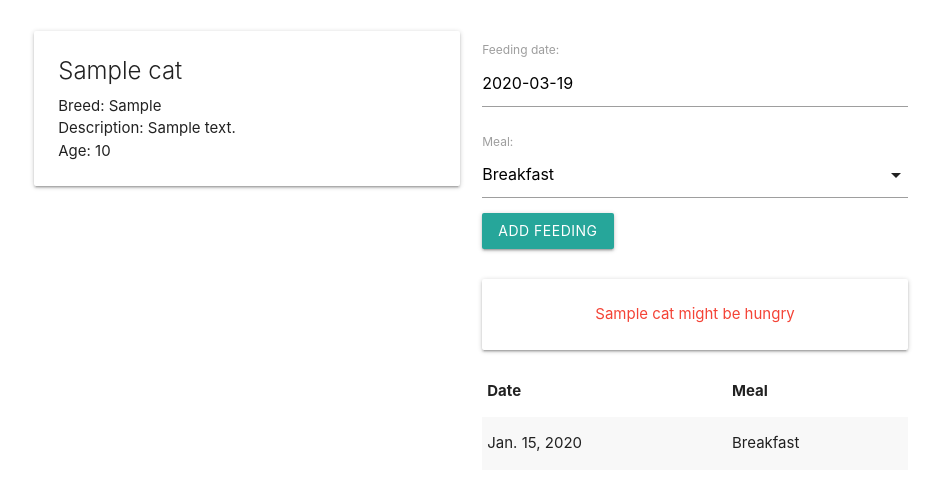
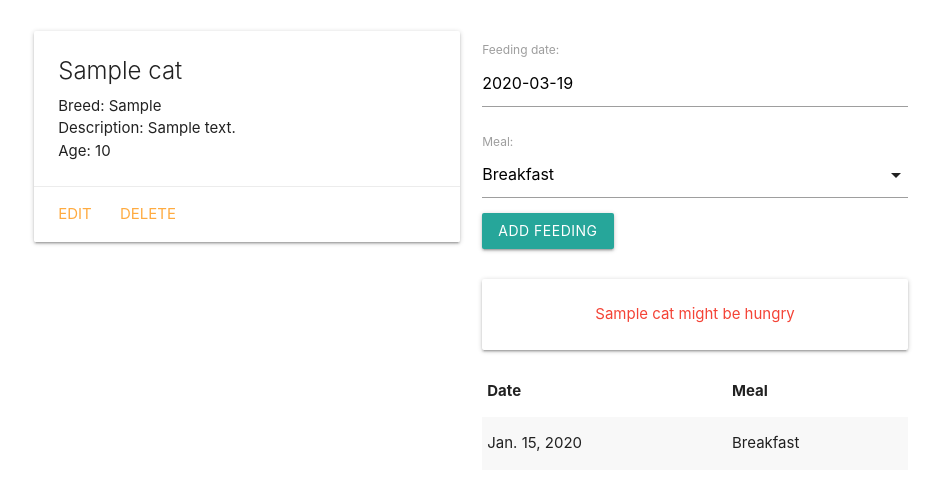
Before and after one commit to JSinkler713/cats, a Django app: page /cats/1/ in a window 1280 px wide. Shown: the part 177-659 px from the top of the page, without its empty margins (169-1110 px from the left). Run offline with Django 3.2, Linux system fonts and the light colour scheme; tables that the repository leaves empty hold one stand-in row (values such as "Sample post"); parts of the project's set-up code (start-up, migrations or seed data) failed here and were passed over.

Commit message:
adds user-cat relationship

```diff
--- a/catcollector/main_app/models.py
+++ b/catcollector/main_app/models.py
@@ -2,6 +2,8 @@ from django.db import models
 from datetime import date
 # this import is used with CBVs (see Toy:get_absolute_url())
 from django.urls import reverse
+# Import the User model provided by Django
+from django.contrib.auth.models import User
 
 # Anytime we add a new model or modify a model's properties/columns/fields, we need to generate a migrations file
 # Once a new migration file is created, we need to run it
@@ -35,6 +37,8 @@ class Cat(models.Model):
     age = models.IntegerField()
     # Adds a M:M relationship between Cats and Toys
     toys = models.ManyToManyField(Toy)
+    # Adds a 1:M relationship between a User and their Cats
+    user = models.ForeignKey(User, on_delete=models.CASCADE)
 
     # Makes sure we print the cats name and not a confusing model object
     def __str__(self):
--- a/catcollector/main_app/templates/cats/detail.html
+++ b/catcollector/main_app/templates/cats/detail.html
@@ -15,6 +15,10 @@
         {% else %}
           <p>Age: Kitten</p>
         {% endif %}
+      </div>
+      <div class="card-action">
+        <a href="{% url 'cats_update' cat.id %}">Edit</a>
+        <a href="{% url 'cats_delete' cat.id %}">Delete</a>
       </div>
     </div>
   </div>
--- a/catcollector/main_app/urls.py
+++ b/catcollector/main_app/urls.py
@@ -7,6 +7,8 @@ urlpatterns = [
     path('cats/', views.cats_index, name='index'),
     path('cats/new/', views.new_cat, name='new_cat'),
     path('cats/<int:cat_id>/', views.cats_detail, name='detail'),
+    path('cats/<int:cat_id>/update', views.cats_update, name='cats_update'),
+    path('cats/<int:cat_id>/delete', views.cats_delete, name='cats_delete'),
     path('cats/<int:cat_id>/add_feeding/', views.add_feeding, name='add_feeding'),
     path('cats/<int:cat_id>/assoc_toy/<int:toy_id>/', views.assoc_toy, name="assoc_toy"),
     #------------------------------------------
--- a/catcollector/main_app/views.py
+++ b/catcollector/main_app/views.py
@@ -76,6 +76,21 @@ def new_cat(request):
     # Render the cat form template with the form
     return render(request, 'cats/cat_form.html', context)
 
+def cats_update(request, cat_id):
+    cat = Cat.objects.get(id=cat_id)
+    if request.method == "POST":
+        form = CatForm(request.POST, instance=cat)
+        if form.is_valid():
+            cat = form.save()
+            return redirect('detail', cat_id)
+    else:
+        form = CatForm(instance=cat)
+    return render(request, 'cats/cat_form.html', { 'form': form })
+
+
+def cats_delete(request, cat_id):
+    Cat.objects.get(id=cat_id).delete()
+    return redirect('index')
 
 #------------------------------------
 # Class-based Views for the Toy model
```
Also changed, not shown: catcollector/main_app/migrations/0005_cat_user.py (added).
